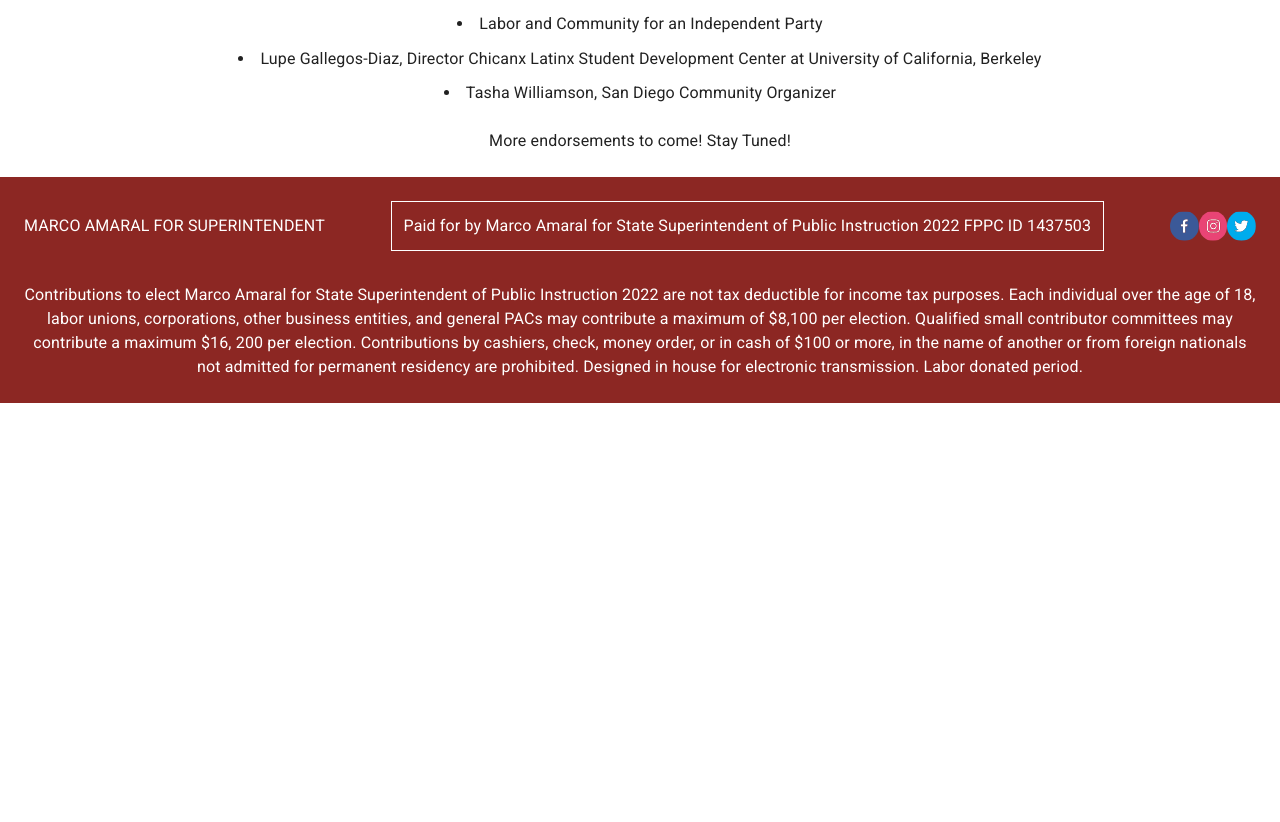
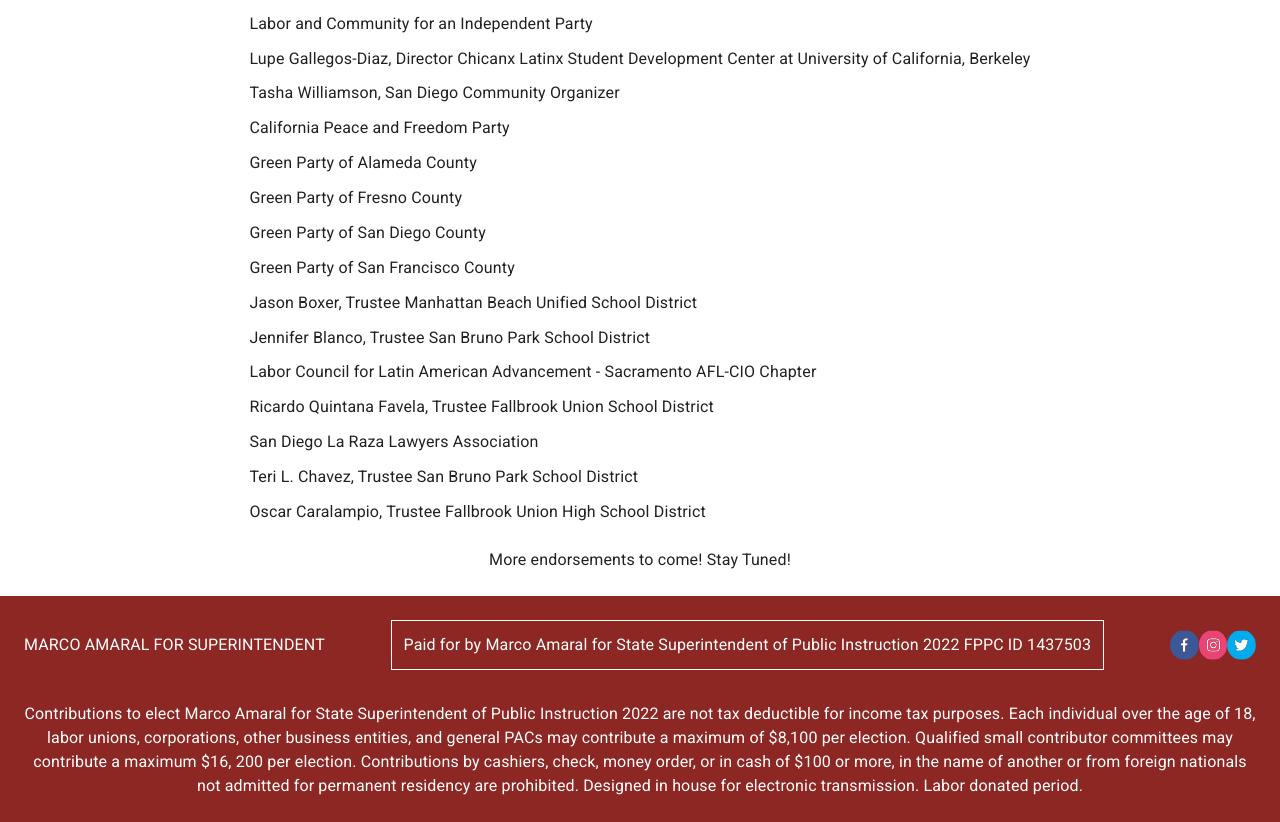
Before and after one commit to jevoncochran/marco4superintendent, a Next.js app in the folder website/: page /endorsements in a window 1280 px wide. Shown: the part 563-1385 px from the top of the page. Before the commit the page ends 966 px from the top, so only its background shows below. Built offline with nearby package versions, Linux system fonts and the light colour scheme.

Commit message:
add endorsements

```diff
--- a/website/pages/endorsements.js
+++ b/website/pages/endorsements.js
@@ -17,6 +17,18 @@ const endorsements = [
   "Labor and Community for an Independent Party",
   "Lupe Gallegos-Diaz, Director Chicanx Latinx Student Development Center at University of California, Berkeley",
   "Tasha Williamson, San Diego Community Organizer",
+  "California Peace and Freedom Party",
+  "Green Party of Alameda County",
+  "Green Party of Fresno County",
+  "Green Party of San Diego County",
+  "Green Party of San Francisco County",
+  "Jason Boxer, Trustee Manhattan Beach Unified School District",
+  "Jennifer Blanco, Trustee San Bruno Park School District",
+  "Labor Council for Latin American Advancement - Sacramento AFL-CIO Chapter",
+  "Ricardo Quintana Favela, Trustee Fallbrook Union School District",
+  "  San Diego La Raza Lawyers Association",
+  "Teri L. Chavez, Trustee San Bruno Park School District",
+  "Oscar Caralampio, Trustee Fallbrook Union High School District",
 ];
 
 const Endorsements = () => {
@@ -45,6 +57,8 @@ const Endorsements = () => {
           padding: "24px",
         }}
       >
+        <Box display="flex" flexDirection="column" alignItems="left">
+          <ul style={{ listStyle: "none" }}>
             {endorsements.map((endorsement) => (
               <li
                 key={endorsement}
@@ -53,9 +67,13 @@ const Endorsements = () => {
                 {endorsement}
               </li>
             ))}
-        <Typography sx={{ fontSize: "16px", marginTop: "12px" }}>
+          </ul>
+          <Typography
+            sx={{ fontSize: "16px", marginTop: "12px", textAlign: "center" }}
+          >
             More endorsements to come! Stay Tuned!{" "}
           </Typography>
+        </Box>
       </Box>
     </Layout>
   );
```
Lines whose indentation alone changed are shown as unchanged.
